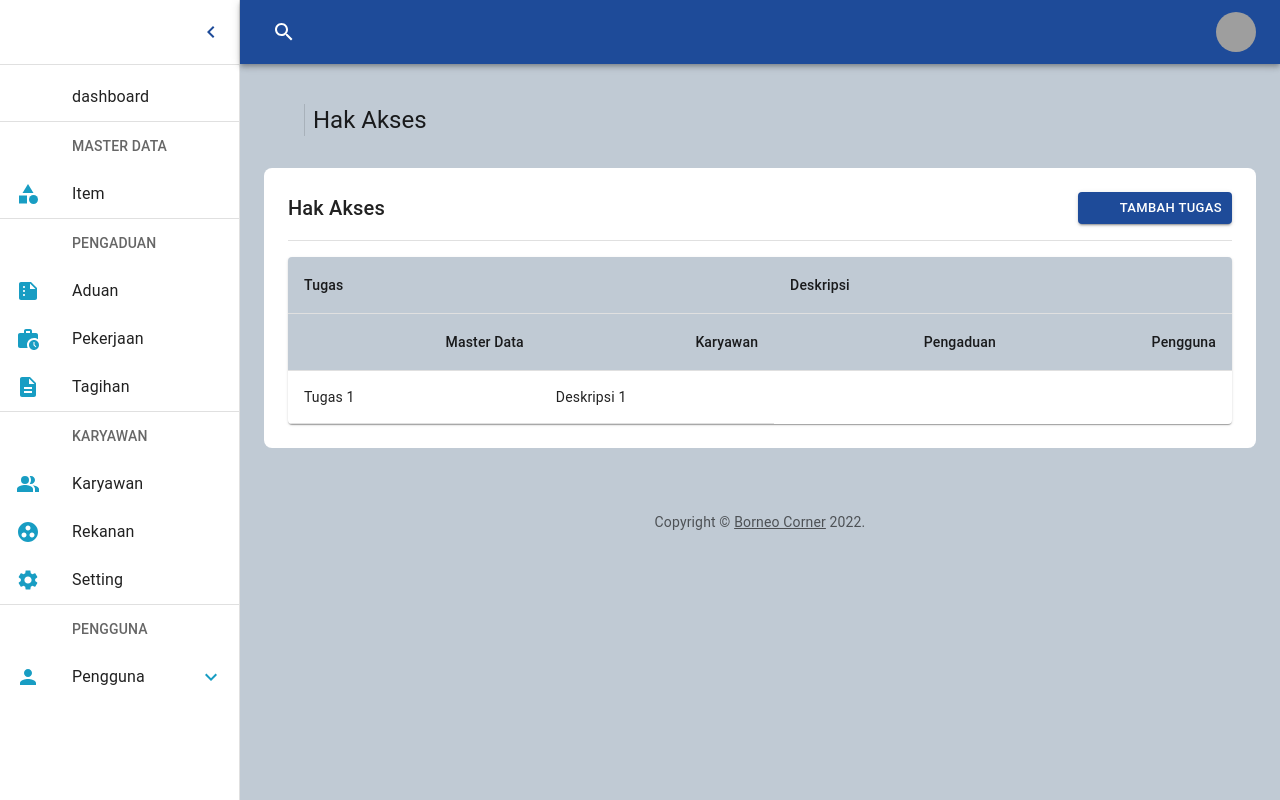
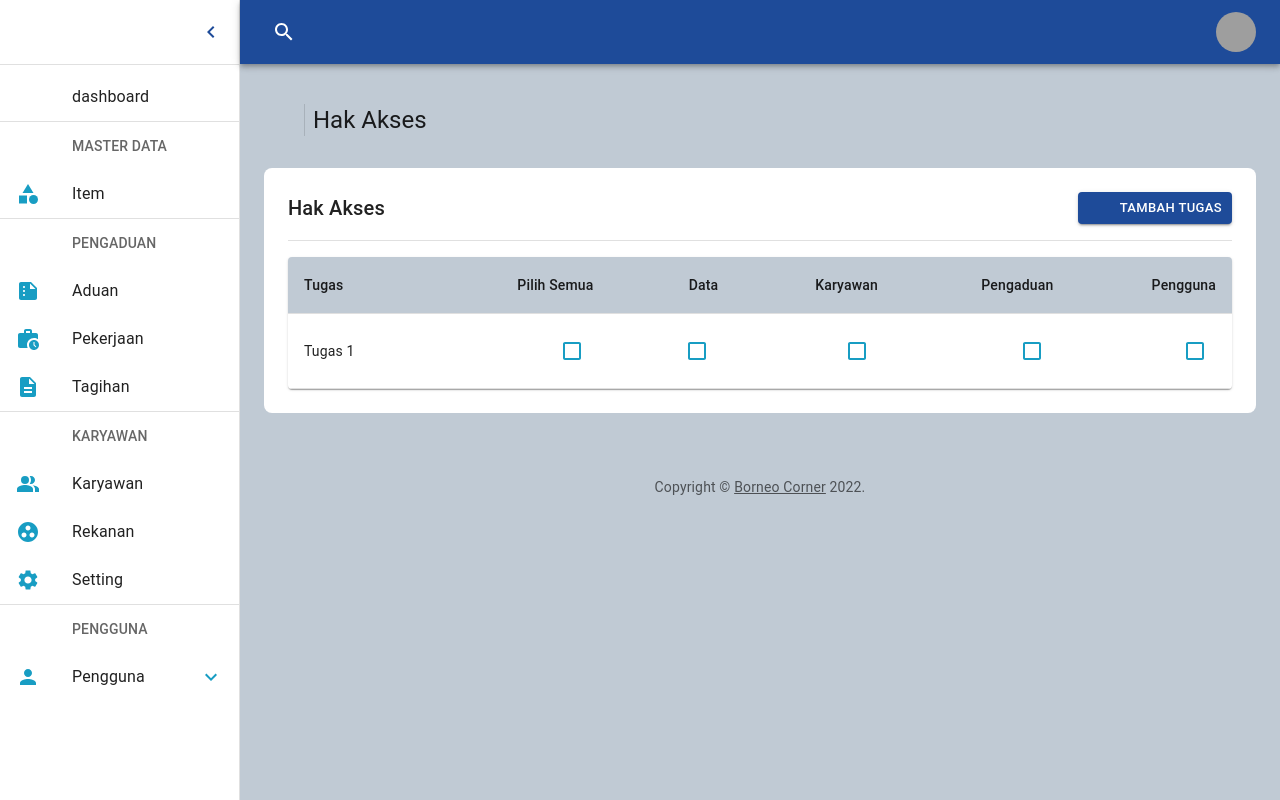
Before and after one commit to sarrahman/user-management, a React (Create React App) app: page /pengguna/tugas in a window 1280 px wide. Shown: the top 800 px of the page. Built offline with nearby package versions, Linux system fonts and the light colour scheme; grey boxes are pictures that could not be loaded; some icons are missing.

Commit message:
add hak akses page

```diff
--- a/src/components/molecules/table/tableTugas.jsx
+++ b/src/components/molecules/table/tableTugas.jsx
@@ -1,25 +1,87 @@
-import {Paper, Table, TableBody, TableCell, TableContainer, TableHead, TableRow} from '@mui/material'
+import { Checkbox, Paper, Table, TableBody, TableCell, TableContainer, TableHead, TableRow } from '@mui/material'
+import { useEffect, useState } from 'react'
 
-export default function TableTugas(){
-    return(
+export default function TableTugas() {
+    const [valueChecked, setValueChecked] = useState({
+        semua: false,
+        data: false,
+        karyawan: false,
+        pengaduan: false,
+        pengguna: false,
+    })
+
+    useEffect(() => {
+        console.log(valueChecked)
+    }, [valueChecked])
+
+    const handleChange = (event) => {
+        if (event.target.name === 'semua') {
+            setValueChecked({
+                semua: event.target.checked,
+                data: event.target.checked,
+                karyawan: event.target.checked,
+                pengaduan: event.target.checked,
+                pengguna: event.target.checked,
+            })
+        } else {
+            setValueChecked({
+                ...valueChecked,
+                [event.target.name]: event.target.checked,
+            })
+        }
+    }
+
+    return (
         <TableContainer component={Paper}>
             <Table sx={{ minWidth: 650 }}>
-                <TableHead sx={{backgroundColor: 'background.main'}}>
+                <TableHead sx={{ backgroundColor: 'background.main' }}>
                     <TableRow>
-                        <TableCell rowSpan={1} colSpan={2}>Tugas</TableCell>
-                        <TableCell colSpan={4}>Deskripsi</TableCell>
-                    </TableRow>
-                    <TableRow>
-                        <TableCell align="right">Master Data</TableCell>
-                        <TableCell align="right">Karyawan</TableCell>
-                        <TableCell align="right">Pengaduan</TableCell>
-                        <TableCell align="right">Pengguna</TableCell>
+                        <TableCell>Tugas</TableCell>
+                        <TableCell align='right'>Pilih Semua</TableCell>
+                        <TableCell align='right'>Data</TableCell>
+                        <TableCell align='right'>Karyawan</TableCell>
+                        <TableCell align='right'>Pengaduan</TableCell>
+                        <TableCell align='right'>Pengguna</TableCell>
                     </TableRow>
                 </TableHead>
                 <TableBody>
                     <TableRow>
                         <TableCell>Tugas 1</TableCell>
-                        <TableCell>Deskripsi 1</TableCell>
+                        <TableCell align='right'>
+                            <Checkbox onChange={handleChange} name="semua" sx={{
+                                color: 'secondary.main', '&.Mui-checked': {
+                                    color: "primary.main",
+                                },
+                            }} />
+                        </TableCell>
+                        <TableCell align='right'>
+                            <Checkbox onChange={handleChange} checked={valueChecked.data} name="data" sx={{
+                                color: 'secondary.main', '&.Mui-checked': {
+                                    color: "primary.main",
+                                },
+                            }} />
+                        </TableCell>
+                        <TableCell align='right'>
+                            <Checkbox onChange={handleChange} checked={valueChecked.karyawan} name="karyawan" sx={{
+                                color: 'secondary.main', '&.Mui-checked': {
+                                    color: "primary.main",
+                                },
+                            }} />
+                        </TableCell>
+                        <TableCell align='right'>
+                            <Checkbox onChange={handleChange} checked={valueChecked.pengaduan} name="pengaduan" sx={{
+                                color: 'secondary.main', '&.Mui-checked': {
+                                    color: "primary.main",
+                                },
+                            }} />
+                        </TableCell>
+                        <TableCell align='right'>
+                            <Checkbox onChange={handleChange} checked={valueChecked.pengguna} name="pengguna" sx={{
+                                color: 'secondary.main', '&.Mui-checked': {
+                                    color: "primary.main",
+                                },
+                            }} />
+                        </TableCell>
                     </TableRow>
                 </TableBody>
             </Table>
--- a/src/redux/action/auth.js
+++ b/src/redux/action/auth.js
@@ -2,30 +2,34 @@ import api from "../../utils/api";
 
 export const loginApi = (username, password) => (dispatch) => {
   dispatch({
-        type: 'LOADING',
-        value: true
+    type: "LOADING",
+    value: true,
   });
   return new Promise(async (resolve, reject) => {
-        const csrf = () => api.get('/csrf-cookie');
-        await csrf()
-        api.post('/login', {
+    try {
+      const csrf = () => api.get("/csrf-cookie");
+      await csrf();
+    } catch {
+      console.log("opps");
+    }
+    api
+      .post("/login", {
         username,
-            password
+        password,
       })
-            .then(res => {
+      .then((res) => {
         dispatch({
-                    type: 'LOADING',
-                    value: false
+          type: "LOADING",
+          value: false,
         });
         resolve(res);
-            }).catch(err => {
+      })
+      .catch((err) => {
         dispatch({
-                    type: 'LOADING',
-                    value: false
+          type: "LOADING",
+          value: false,
         });
         reject(err);
-            })
-
-
-    })
-}
+      });
+  });
+};
```
Lines whose indentation alone changed are shown as unchanged.
